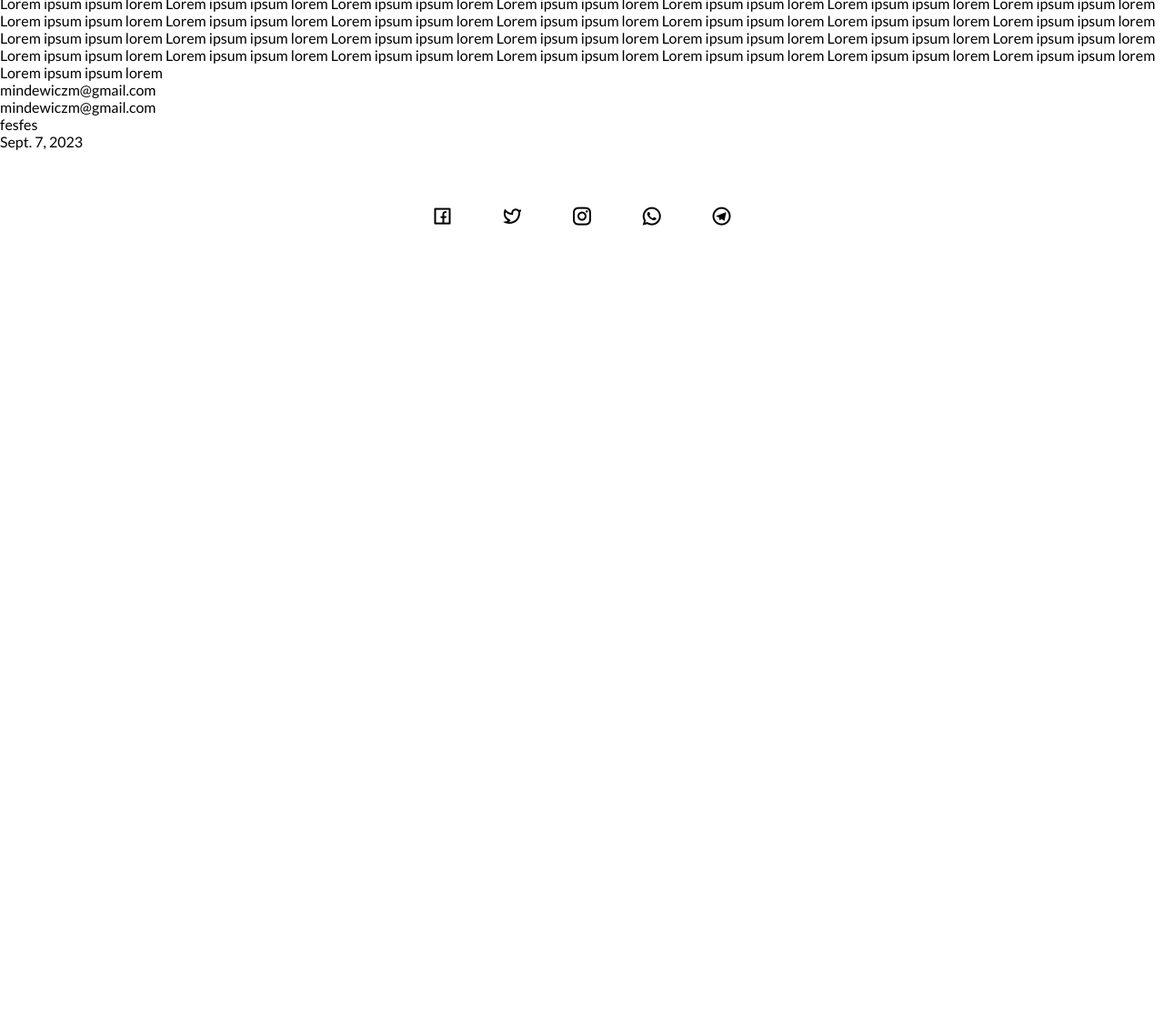
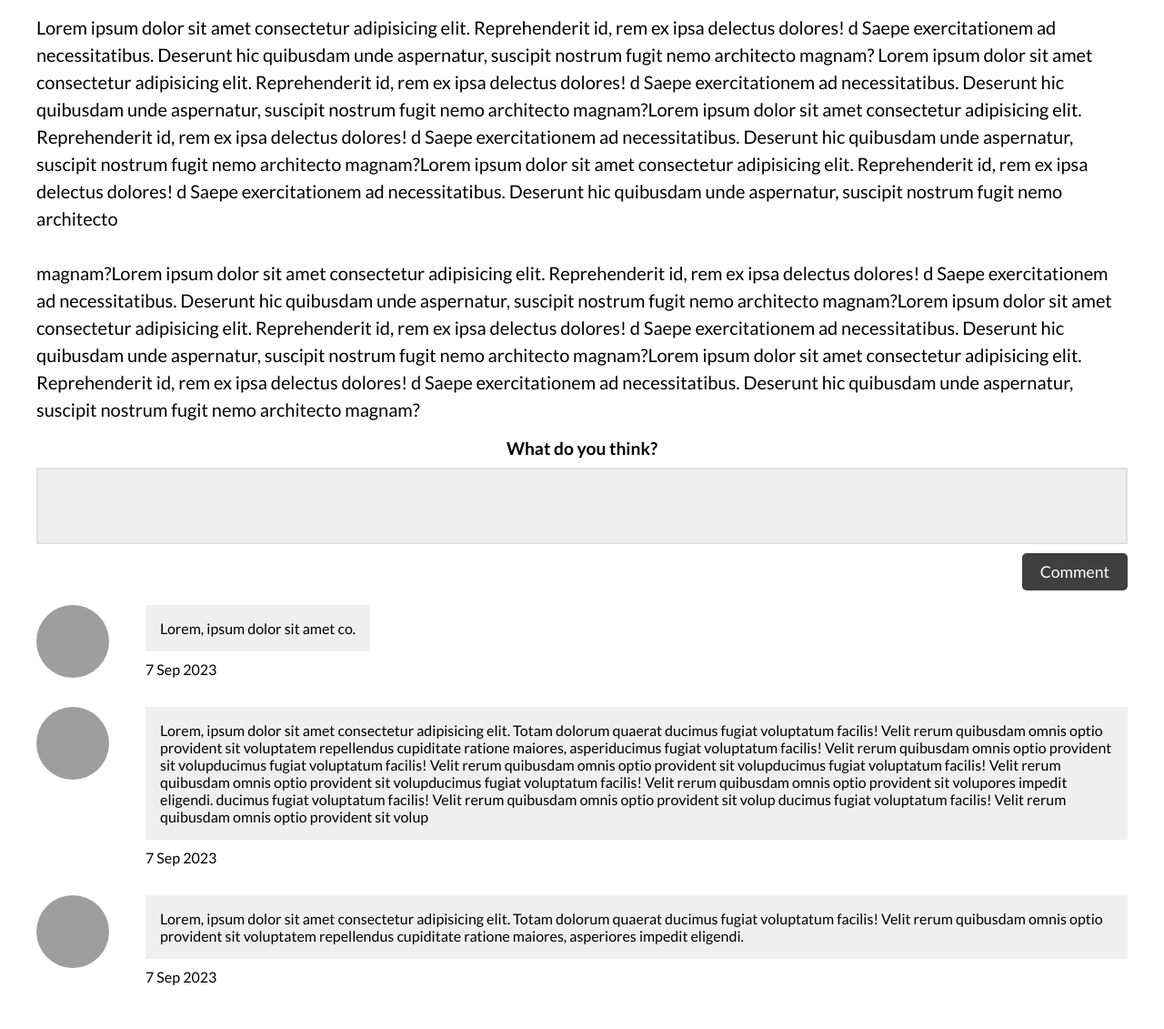
Before and after one commit to Beretus/d_blog, a Django app: page /catalog/post/1 in a window 1280 px wide. Shown: the part 689-1820 px from the top of the page at 91% size. Before the commit the page ends 937 px from the top, so only its background shows below. Run offline with Django 4.2, Linux system fonts and the light colour scheme; data comes from the database, SQL or seed files in the repository; some libraries are stand-ins or nearby versions; grey boxes are pictures that could not be loaded.

Commit message:
Added post_detail page with comments

```diff
--- /dev/null
+++ b/blog/catalog/static/styles/post_detail_styles.css
@@ -0,0 +1,127 @@
+@import url("https://fonts.googleapis.com/css2?family=Lato:wght@300;400;700&display=swap");
+
+*,
+html,
+body {
+  padding: 0;
+  margin: 0;
+  outline: none;
+  box-sizing: border-box;
+  border: none;
+  font-family: Lato;
+}
+
+main {
+  display: flex;
+  flex-direction: column;
+  align-items: center;
+  justify-content: center;
+  width: 1200px;
+  margin: auto;
+}
+
+main .header {
+  display: flex;
+  flex-direction: column;
+  align-items: center;
+  justify-content: space-between;
+  line-height: 3rem;
+  margin-bottom: 2rem;
+}
+
+main .header .date {
+  color: gray;
+}
+
+main .image {
+  width: 100%;
+  height: 400px;
+  margin-bottom: 1em;
+}
+
+main .image img {
+  height: 100%;
+  width: 100%;
+  object-fit: cover;
+  object-position: 50% 80%;
+}
+
+main .post-content {
+  margin-bottom: 1em;
+}
+
+main .post-content .content {
+  font-size: 20px;
+  line-height: 1.5em;
+  word-wrap: break-word;
+}
+
+.comments-input {
+  display: flex;
+  flex-direction: column;
+  align-items: center;
+  justify-content: center;
+  width: 100%;
+}
+
+.comments-input .comment-header {
+  margin-bottom: 0.5em;
+  font-size: 1.2em;
+}
+
+.comments-input textarea {
+  width: 100%;
+  background-color: rgb(240, 239, 239);
+  border: 2px solid rgb(226, 225, 225);
+  line-height: 1.5em;
+  resize: none;
+}
+
+.comments-input .comment-button {
+  padding: 10px 20px 10px 20px;
+  background-color: rgb(63, 63, 63);
+  color: white;
+  font-size: 1.1em;
+  margin-top: 10px;
+  border-radius: 5px;
+  align-self: flex-end;
+}
+
+.comments-list {
+  display: flex;
+  flex-direction: column;
+  width: 100%;
+  align-items: flex-start;
+  justify-content: center;
+  margin: 1em 0 1em 0;
+}
+
+.comments-list .comment {
+  display: grid;
+  grid-template-columns: 120px 1fr;
+  margin-bottom: 2em;
+}
+
+.comments-list .comment .comment-image {
+  width: 80px;
+  height: 80px;
+}
+
+.comment-avatar {
+  width: 100%;
+  height: 100%;
+  object-fit: cover;
+  border-radius: 100%;
+}
+
+.comment-contet {
+  display: flex;
+  flex-direction: column;
+  height: auto;
+}
+
+.comment-content .comment-text {
+  padding: 1em;
+  background-color: rgb(240, 239, 239);
+  margin-bottom: 10px;
+}
--- a/blog/catalog/templates/catalog/post_detail.html
+++ b/blog/catalog/templates/catalog/post_detail.html
@@ -1,6 +1,141 @@
-{% extends "base_generic.html" %} {% block content %}
+<!-- {% extends "base_generic.html" %} {% block content %} -->
+{% load static %}
+<!DOCTYPE html>
+<!--[if lt IE 7]>      <html class="no-js lt-ie9 lt-ie8 lt-ie7"> <![endif]-->
+<!--[if IE 7]>         <html class="no-js lt-ie9 lt-ie8"> <![endif]-->
+<!--[if IE 8]>         <html class="no-js lt-ie9"> <![endif]-->
+<!--[if gt IE 8]>      <html class="no-js"> <!--<![endif]-->
+<html>
+  <head>
+    <meta charset="utf-8" />
+    <meta http-equiv="X-UA-Compatible" content="IE=edge" />
+    <!-- {% block title %} -->
+    <title>Blog</title>
+    <!-- {% endblock %} -->
+    <meta name="description" content="" />
+    <meta name="viewport" content="width=device-width, initial-scale=1" />
+    <link rel="stylesheet" href="../../static/styles/post_detail_styles.css" />
+    <link
+      href="https://cdn.jsdelivr.net/npm/remixicon@3.4.0/fonts/remixicon.css"
+      rel="stylesheet"
+    />
+  </head>
+  <body>
+    <main>
+      <div class="header">
+        <h1>How to be more productive?</h1>
+        <p class="date">7 Sep 2023</p>
+      </div>
 
-<p>{{ post.title }}</p>
+      <div class="image">
+        <img src="../../../media/uploads/post1.jpg" alt="post image" />
+      </div>
+
+      <div class="post-content">
+        <p class="content">
+          Lorem ipsum dolor sit amet consectetur adipisicing elit. Reprehenderit
+          id, rem ex ipsa delectus dolores! d Saepe exercitationem ad
+          necessitatibus. Deserunt hic quibusdam unde aspernatur, suscipit
+          nostrum fugit nemo architecto magnam? Lorem ipsum dolor sit amet
+          consectetur adipisicing elit. Reprehenderit id, rem ex ipsa delectus
+          dolores! d Saepe exercitationem ad necessitatibus. Deserunt hic
+          quibusdam unde aspernatur, suscipit nostrum fugit nemo architecto
+          magnam?Lorem ipsum dolor sit amet consectetur adipisicing elit.
+          Reprehenderit id, rem ex ipsa delectus dolores! d Saepe exercitationem
+          ad necessitatibus. Deserunt hic quibusdam unde aspernatur, suscipit
+          nostrum fugit nemo architecto magnam?Lorem ipsum dolor sit amet
+          consectetur adipisicing elit. Reprehenderit id, rem ex ipsa delectus
+          dolores! d Saepe exercitationem ad necessitatibus. Deserunt hic
+          quibusdam unde aspernatur, suscipit nostrum fugit nemo architecto
+          <br />
+          <br />
+          magnam?Lorem ipsum dolor sit amet consectetur adipisicing elit.
+          Reprehenderit id, rem ex ipsa delectus dolores! d Saepe exercitationem
+          ad necessitatibus. Deserunt hic quibusdam unde aspernatur, suscipit
+          nostrum fugit nemo architecto magnam?Lorem ipsum dolor sit amet
+          consectetur adipisicing elit. Reprehenderit id, rem ex ipsa delectus
+          dolores! d Saepe exercitationem ad necessitatibus. Deserunt hic
+          quibusdam unde aspernatur, suscipit nostrum fugit nemo architecto
+          magnam?Lorem ipsum dolor sit amet consectetur adipisicing elit.
+          Reprehenderit id, rem ex ipsa delectus dolores! d Saepe exercitationem
+          ad necessitatibus. Deserunt hic quibusdam unde aspernatur, suscipit
+          nostrum fugit nemo architecto magnam?
+        </p>
+      </div>
+
+      <div class="comments-input">
+        <h4 class="comment-header">What do you think?</h4>
+        <textarea rows="4" cols="50" class="comment-input"></textarea>
+        <button class="comment-button">Comment</button>
+      </div>
+
+      <div class="comments-list">
+        <div class="comment">
+          <div class="comment-image">
+            <img
+              src="../../../media/uploads/post1.jpg"
+              alt="comment-avatar"
+              class="comment-avatar"
+            />
+          </div>
+          <div class="comment-content">
+            <p class="comment-text">Lorem, ipsum dolor sit amet co.</p>
+            <p class="comment-date">7 Sep 2023</p>
+          </div>
+        </div>
+
+        <div class="comment">
+          <div class="comment-image">
+            <img
+              src="../../../media/uploads/post1.jpg"
+              alt="comment-avatar"
+              class="comment-avatar"
+            />
+          </div>
+          <div class="comment-content">
+            <p class="comment-text">
+              Lorem, ipsum dolor sit amet consectetur adipisicing elit. Totam
+              dolorum quaerat ducimus fugiat voluptatum facilis! Velit rerum
+              quibusdam omnis optio provident sit voluptatem repellendus
+              cupiditate ratione maiores, asperiducimus fugiat voluptatum
+              facilis! Velit rerum quibusdam omnis optio provident sit
+              volupducimus fugiat voluptatum facilis! Velit rerum quibusdam
+              omnis optio provident sit volupducimus fugiat voluptatum facilis!
+              Velit rerum quibusdam omnis optio provident sit volupducimus
+              fugiat voluptatum facilis! Velit rerum quibusdam omnis optio
+              provident sit volupores impedit eligendi. ducimus fugiat
+              voluptatum facilis! Velit rerum quibusdam omnis optio provident
+              sit volup ducimus fugiat voluptatum facilis! Velit rerum quibusdam
+              omnis optio provident sit volup
+            </p>
+            <p class="comment-date">7 Sep 2023</p>
+          </div>
+        </div>
+
+        <div class="comment">
+          <div class="comment-image">
+            <img
+              src="../../../media/uploads/post1.jpg"
+              alt="comment-avatar"
+              class="comment-avatar"
+            />
+          </div>
+          <div class="comment-content">
+            <p class="comment-text">
+              Lorem, ipsum dolor sit amet consectetur adipisicing elit. Totam
+              dolorum quaerat ducimus fugiat voluptatum facilis! Velit rerum
+              quibusdam omnis optio provident sit voluptatem repellendus
+              cupiditate ratione maiores, asperiores impedit eligendi.
+            </p>
+            <p class="comment-date">7 Sep 2023</p>
+          </div>
+        </div>
+      </div>
+    </main>
+  </body>
+</html>
+
+<!-- <p>{{ post.title }}</p>
 <p>{{ post.context }}</p>
 <p>{{ post.author }}</p>
 
@@ -10,4 +145,6 @@
 <p>{{ comment.context }}</p>
 <p>{{ comment.date }}</p>
 
-{% endfor %} {% endblock %}
+{% endfor %}  -->
+
+<!-- {% endblock %} -->
```
